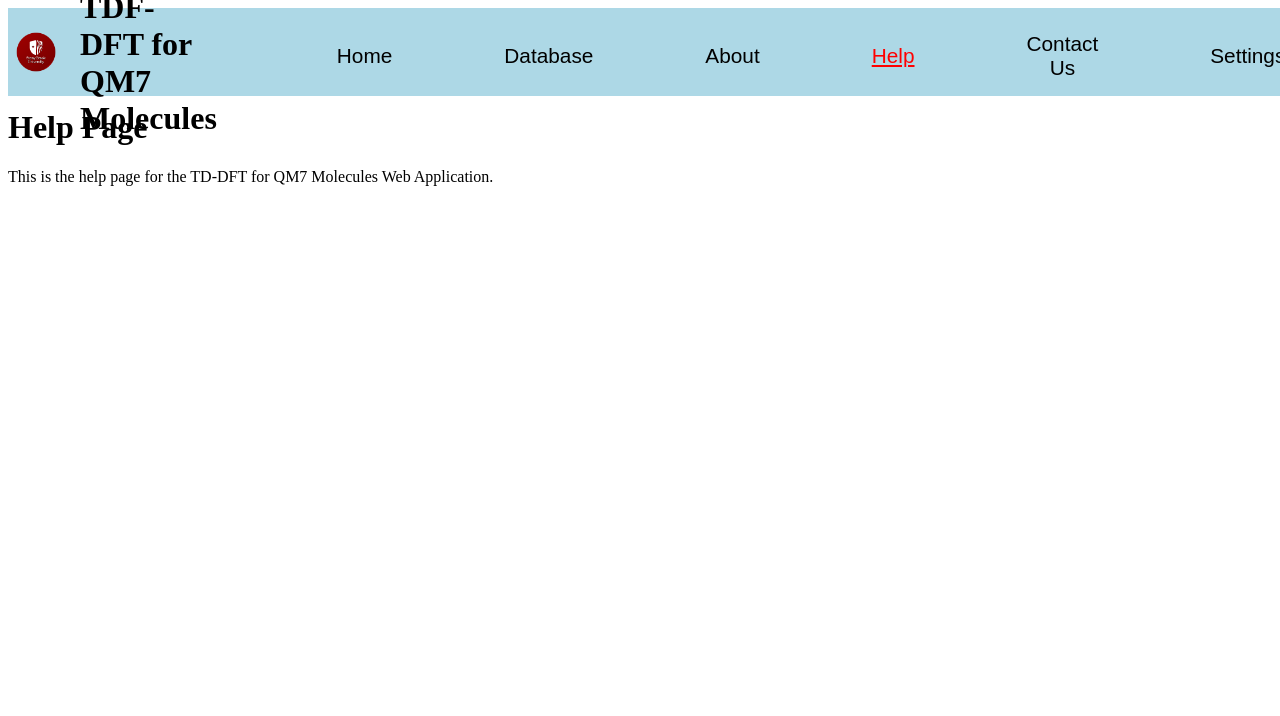
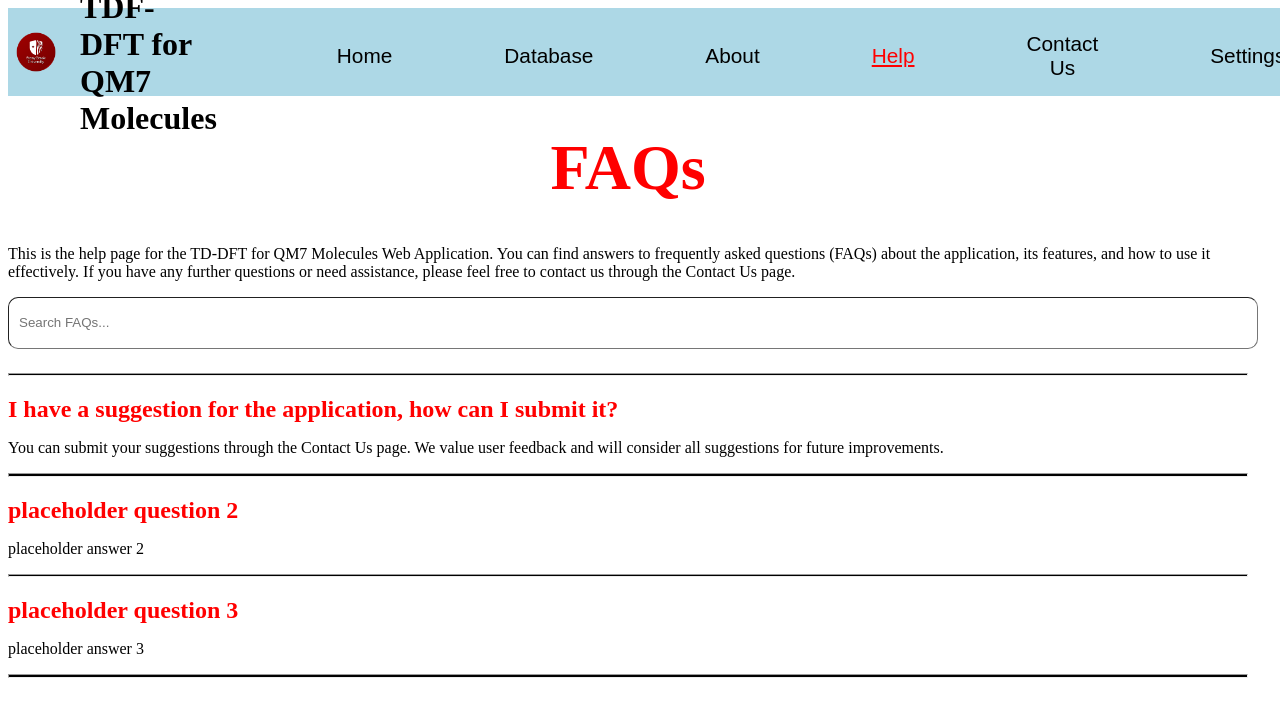
Before and after one commit to sjulian4/TD-DFT-for-QM7-Molecules, a React (Create React App) app in the folder user-interface/client/app/: page / in a window 1280 px wide. Both pictures are taken after a click on the button "Help". Shown: the top 716 px of the page. Built offline with nearby package versions, Linux system fonts and the light colour scheme.

Commit message:
implementing help page

```diff
--- a/user-interface/client/app/src/components/banner.js
+++ b/user-interface/client/app/src/components/banner.js
@@ -17,7 +17,6 @@ export default class Banner extends React.Component {
                 <button type="button" className={this.props.page === "help_page" ? "selected" : "nav-buttons"} onClick={() => this.props.toHelpPage()}>Help</button>
                 <button type="button" className={this.props.page === "contact_us_page" ? "selected" : "nav-buttons"} onClick={() => this.props.toContactUsPage()}>Contact Us</button>
                 <button type="button" className={this.props.page === "settings_page" ? "selected" : "nav-buttons"} onClick={() => this.props.toSettingsPage()}>Settings</button>
-
             </div>
         );
     }
--- a/user-interface/client/app/src/components/helppage.js
+++ b/user-interface/client/app/src/components/helppage.js
@@ -1,11 +1,55 @@
 import React from 'react';
+import '../stylesheets/helppage.css';
+import Searchbar from './searchbar';
 
 export default class HelpPage extends React.Component {
+
+    // create a hashing for questions and answers to display here
+    faqs = [
+        {
+            question: "I have a suggestion for the application, how can I submit it?",
+            answer: "You can submit your suggestions through the Contact Us page. We value user feedback and will consider all suggestions for future improvements."
+        },
+        {
+            question: "placeholder question 2",
+            answer: "placeholder answer 2"
+        },
+        {
+            question: "placeholder question 3",
+            answer: "placeholder answer 3"
+        },
+    ];
+
+    state = {
+        display_faq: ""
+    };
+
+    onSearch = (search_value) => {
+        this.setState({ display_faq: search_value });
+    }
+
     render() {
         return (
             <div>
-                <h1>Help Page</h1>
-                <p>This is the help page for the TD-DFT for QM7 Molecules Web Application.</p>
+                <div id="faq-header">
+                    <h1 id="faq-title">FAQs</h1>
+                     <p id="faq-description">This is the help page for the TD-DFT for QM7 Molecules Web Application. You can find answers to frequently asked questions (FAQs) about the application, its features, and how to use it effectively. If you have any further questions or need assistance, please feel free to contact us through the Contact Us page.</p>
+                    <Searchbar onSearch={this.onSearch}></Searchbar>
+                </div>
+                <hr></hr>
+                {this.faqs.map((faq, i) => {
+                    if (this.state.display_faq === "" || faq.question.toLowerCase().includes(this.state.display_faq.toLowerCase()) || faq.answer.toLowerCase().includes(this.state.display_faq.toLowerCase())) {
+                        return (
+                            <div key={i}>
+                                <h2 className="questions">{faq.question}</h2>
+                                <p className="answers">{faq.answer}</p>
+                                <hr />
+                            </div>
+                        );
+                    }
+                    return null;
+                })}
+
             </div>
         );
     }
--- /dev/null
+++ b/user-interface/client/app/src/components/searchbar.js
@@ -0,0 +1,26 @@
+import React from 'react';
+import '../stylesheets/searchbar.css';
+export default class Searchbar extends React.Component{
+    constructor(props){
+        super(props);
+        this.state={
+            search_value:  "",
+        };
+    }
+    handle_search_value_change = (event) => {
+        this.setState({"search_value": event.target.value});
+    };
+    handle_key_pressed = (event) => {
+        if(event.key === 'Enter'){
+            this.props.onSearch(this.state["search_value"]);
+        };
+    }
+
+    render(){
+
+        return(
+            <input id="searchbar" type="text"  placeholder="Search FAQs..." value={this.state["search_value"]} onChange = {this.handle_search_value_change} onKeyDown={this.handle_key_pressed}/>
+           );
+    }
+
+}
--- /dev/null
+++ b/user-interface/client/app/src/stylesheets/helppage.css
@@ -0,0 +1,34 @@
+#faq-header {
+    display: flex;
+    flex-direction: column;
+    align-items: center;
+    margin-bottom: 3vh;
+}
+
+#faq-title {
+    font-size: 8vh;
+    font-weight: bold;
+    margin-bottom: 3vh;
+    color: red;
+}
+
+#faq-description {
+    font-size: 2vh;
+}
+
+hr {
+    height: 0.2vh;
+    background-color: black;
+}
+
+.questions {
+    font-size: 3vh;
+    margin-bottom: 2vh;
+    color: red;
+
+}
+
+.answers {
+    font-size: 2vh;
+    margin-bottom: 2vh;
+}
--- /dev/null
+++ b/user-interface/client/app/src/stylesheets/searchbar.css
@@ -0,0 +1,9 @@
+#searchbar{
+    border-radius: 10px;
+    width:99%;
+    height:30px;
+    padding: 10px;
+    border-width: 1px;
+    margin-left:auto;
+    margin-right:auto;
+}
```
Also changed, not shown: 1 other file (tests, documents, lock files or other folders).
